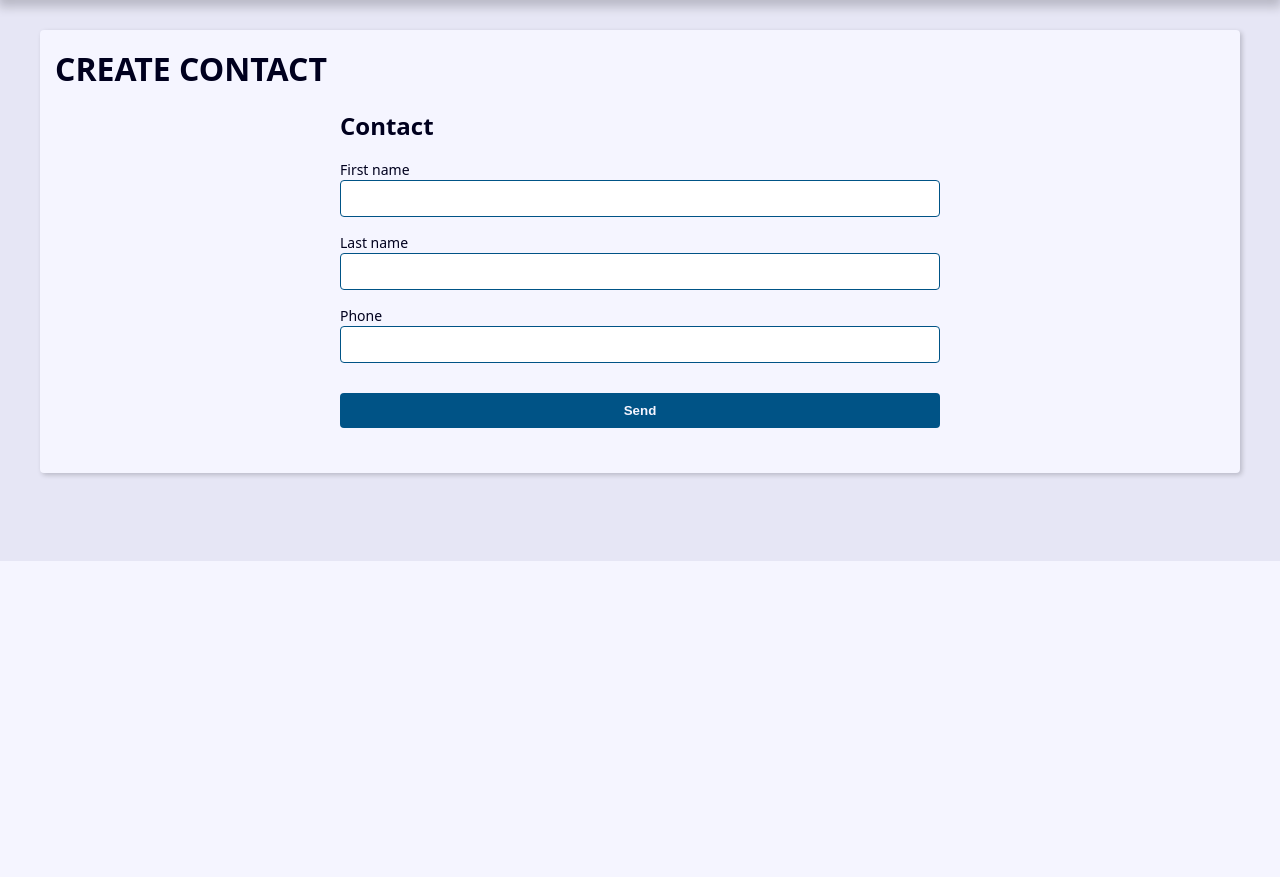
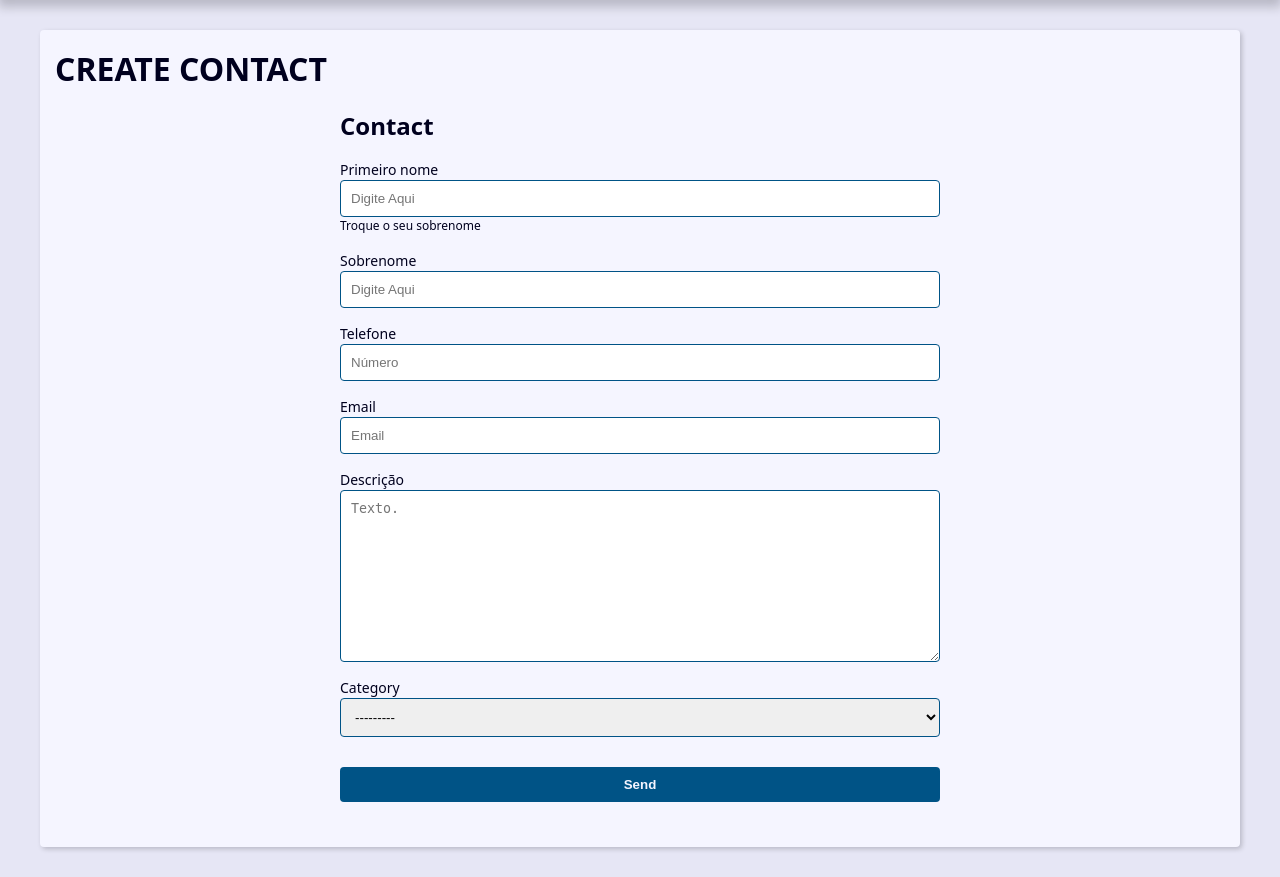
Before and after one commit to LuisdeOliveiraPrimo/Agenda, a Django app: page /contact/create/ in a window 1280 px wide. Shown: the part 239-1116 px from the top of the page. Before the commit the page ends 800 px from the top, so only its background shows below. Run offline with Django 5.2, Linux system fonts and the light colour scheme; data comes from the database, SQL or seed files in the repository.

Commit message:
Configurando o form de cadastro

```diff
--- /dev/null
+++ b/contact/forms.py
@@ -0,0 +1,89 @@
+from django.core.paginator import Paginator
+from django import forms
+from django.core.exceptions import ValidationError
+from contact.models import Contact
+from . import models
+
+
+
+class ContactForms(forms.ModelForm):
+    first_name = forms.CharField(
+        widget=forms.TextInput(
+            attrs={
+                'class': 'classe a',
+                'placeholder': 'Digite Aqui'
+            }
+        ),
+        label='Primeiro nome',
+        help_text='Troque o seu sobrenome',
+    )
+
+    last_name = forms.CharField(
+        widget=forms.TextInput(
+            attrs={
+                'class': 'classe a',
+                'placeholder': 'Digite Aqui',
+            }
+        ),
+        label='Sobrenome',
+    )
+
+    phone = forms.CharField(
+        widget=forms.TextInput(
+            attrs={
+                'class': 'classe a',
+                'placeholder': 'Número',
+            }
+        ),
+        label='Telefone',
+    )
+
+    email = forms.CharField(
+        widget=forms.TextInput(
+            attrs={
+                'class': 'classe a',
+                'placeholder': 'Email',
+            }
+        )
+    )
+
+    description = forms.CharField(
+        widget=forms.Textarea(
+            attrs={
+                'class': 'classe a',
+                'placeholder': 'Texto.',
+            }
+        ),
+        label='Descrição',
+    )
+
+    class Meta:
+        model = models.Contact
+        fields = (
+            'first_name','last_name','phone','email','description','category',
+        )
+    def clean(self):
+        cleaned_data = self.cleaned_data
+        first_name = cleaned_data.get('first_name')
+        last_name = cleaned_data.get('last_name')
+
+        if first_name == last_name:
+            msg = ValidationError(
+                'Seu nome não poded ser igual a o seu sobrenome',
+                code='invalid'
+            )
+            self.add_error('last_name', msg)
+
+    # def clean_last_name(self):
+    #     last_name = self.cleaned_data.get('last_name')
+
+    #     if last_name == 'first_name':
+    #         self.add_error(
+    #             'first_name',
+    #             ValidationError(
+    #                 'Seu primeiro nome não pode ser igual a o segundo.',
+    #                 code='Invalid'
+    #             )
+    #         )
+
+    #     return last_name
--- a/contact/templates/contact/create.html
+++ b/contact/templates/contact/create.html
@@ -18,9 +18,24 @@
             <div class="form-group">
             <label for="{{ field.id_for_label }}">{{ field.label }}</label>
             {{ field }}
+            {{ field.errors }}
+
+            {% if field.help_text %}
+              <p class="help-text"> {{ field.help_text }} </p>
+            {% endif %}
             </div>
         {% endfor %}
       </div>
+
+      {% if form.non_field_errors %}
+        <div class="form-content">
+          <div class="form-group">
+            <div class='message error'>
+                {{ form.non_field_errors }}
+            </div>
+          </div>
+        </div>
+      {% endif %}
 
       <div class="form-content">
         <div class="form-group">
--- a/contact/views/contact_forms.py
+++ b/contact/views/contact_forms.py
@@ -5,19 +5,19 @@ from django.http import Http404
 from django.db.models import Q
 from django.core.paginator import Paginator
 from django import forms
+from django.core.exceptions import ValidationError
+from contact.forms import *
 
-class ContactForms(forms.ModelForm):
-    class Meta:
-        model = Contact
-        fields = (
-            'first_name','last_name','phone',
-        )
 
 def create(request):
     if request.method == 'POST':
+            form = ContactForms(request.POST)
             context = {
-                'form':ContactForms(request.POST)
-                }
+                'form':form
+            }
+
+            if form.is_valid():
+                  ...
 
             return render(
                 request,
```
